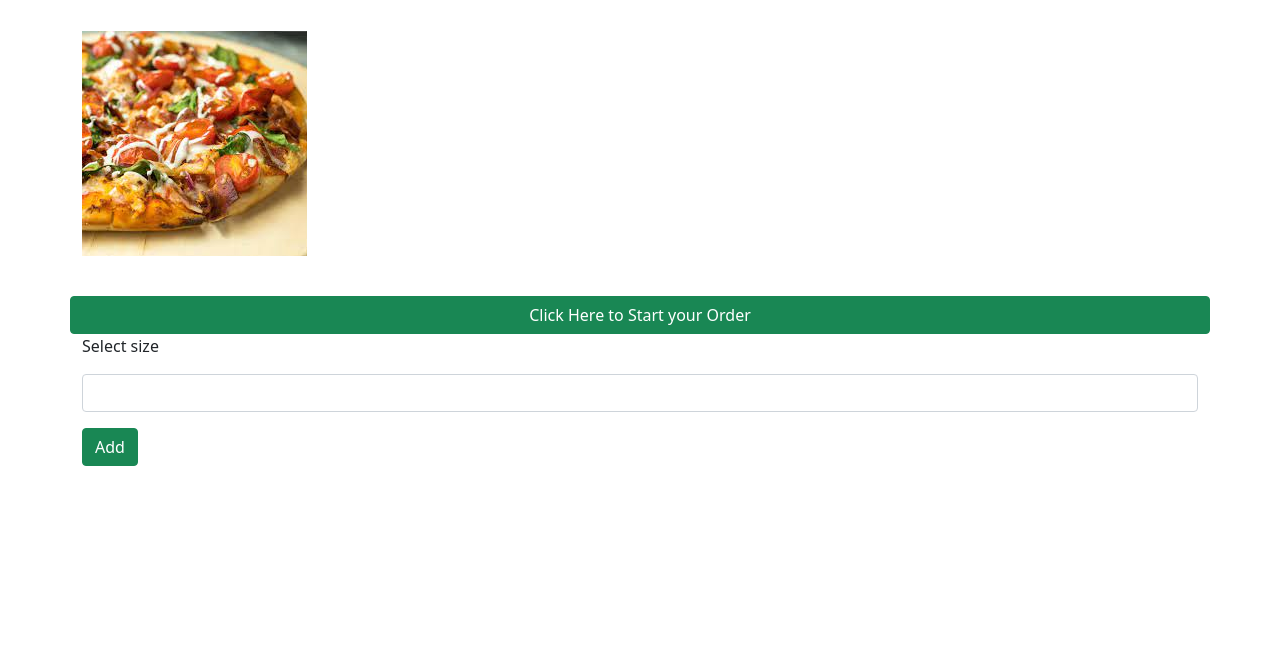
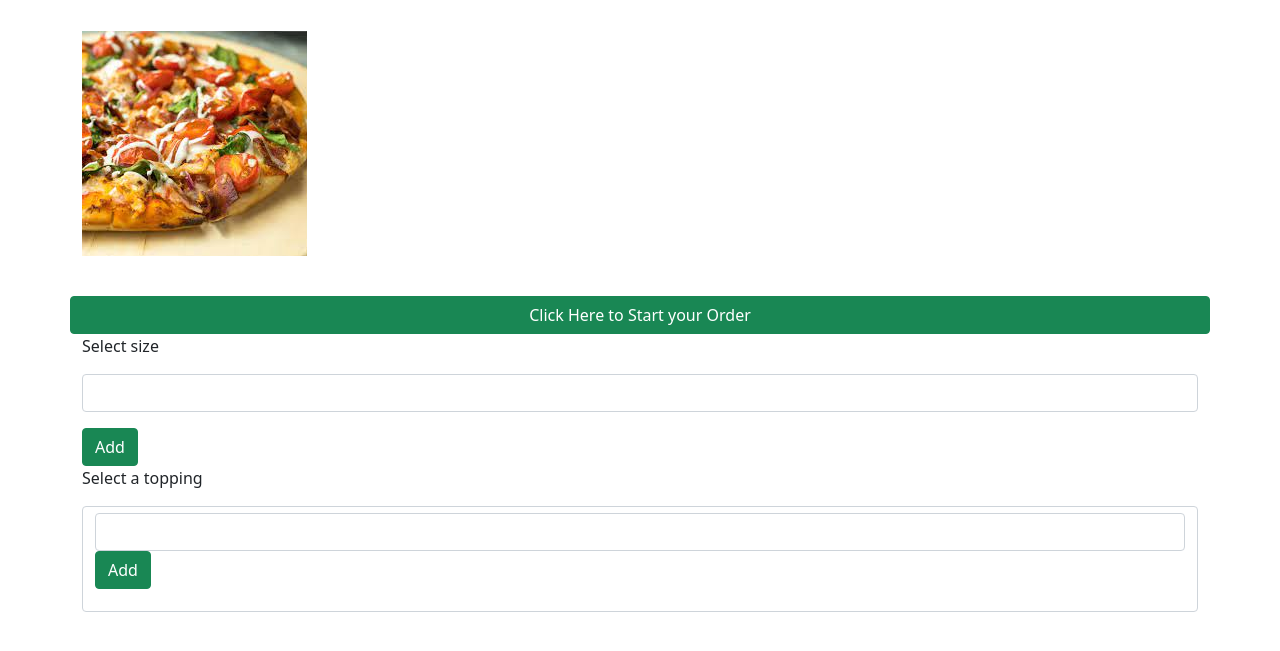
Before and after one commit to patrickrop-cloud/ip-week4, a plain HTML site: page index.html in a window 1280 px wide. Shown: the part 73-724 px from the top of the page. Drawn offline with nearby package versions, Linux system fonts and the light colour scheme.

Commit message:
Added a form for a user to select a topping.

```diff
--- a/index.html
+++ b/index.html
@@ -38,6 +38,22 @@
                 </select>
                 <button type="button" class="btn btn-success mt-3" id="addSize">Add</button>
               </div>
+              <p class="error">Select a topping</p>
+              <div class="form-control" id="pizzaToppings">
+                <div class="mb-3" id="toppingsSection">
+                  <div class="topping-option-container">
+                    <select class="form-control" id="toppings" required>
+                      <option></option>
+                      <option>Tomato</option>
+                      <option>Onions</option>
+                      <option> Pepper</option>
+                      <option>Mushroom</option>
+                      <option>Pinapple</option>
+                      <option>Mince</option>
+                    </select>
+                    <button type="button" class="btn btn-success ml-3" id="addToppings">Add</button>
+                  </div>
+                </div>
 
             </form>
     </div>
```
